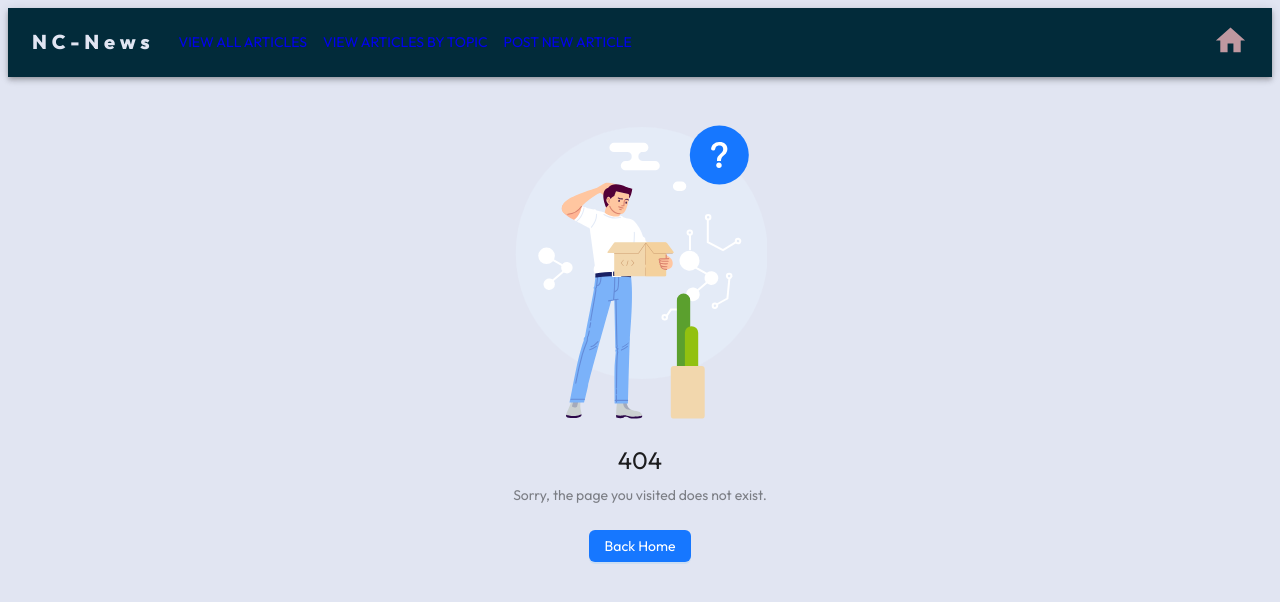
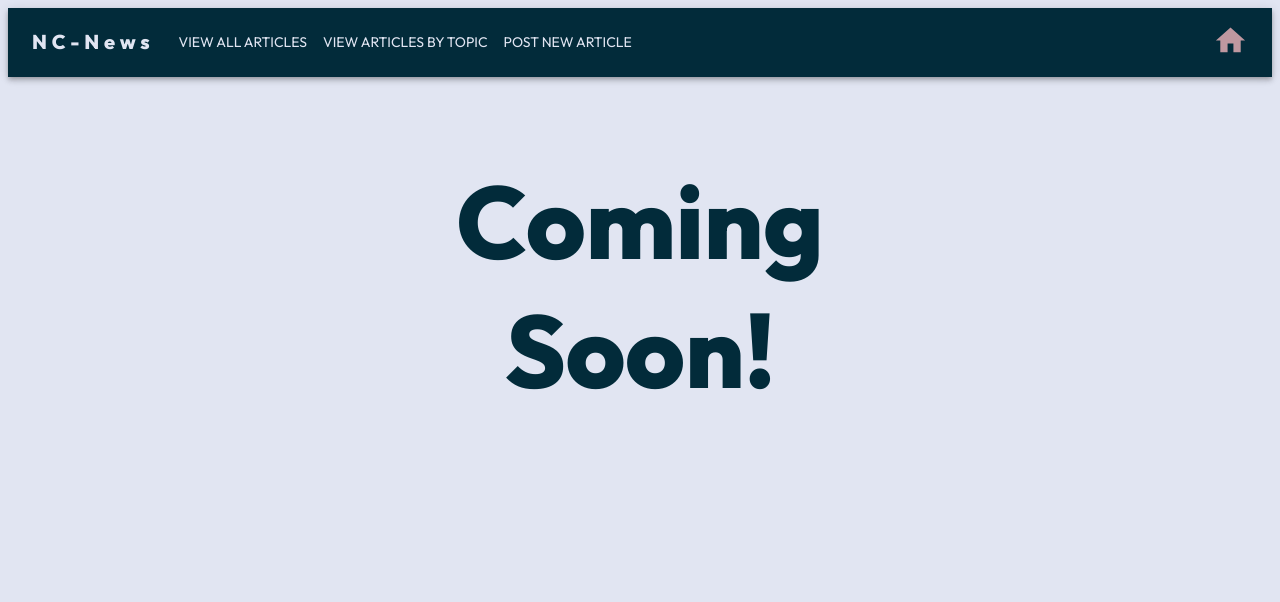
Before and after one commit to vh232/nc-news, a React (Vite) app: page /user_profile in a window 1280 px wide. Before the commit this address had no page. Shown: the top 602 px of the page. Built offline with nearby package versions, Linux system fonts and the light colour scheme.

Commit message:
add coming-soon page and fix styling of links in header

```diff
--- a/src/App.css
+++ b/src/App.css
@@ -24,6 +24,14 @@ html {
 a {
   text-decoration: none;
   text-align: center;
+}
+
+.coming-soon {
+  color:#022b3a;
+  text-align: center;
+  margin: auto;
+  font-size: 8vw;
+  margin-top: 10vh;
 }
 
 /* Landing-Page */
--- a/src/App.jsx
+++ b/src/App.jsx
@@ -9,6 +9,7 @@ import FilterByTopicPage from "./pages/FilterByTopicPage";
 import SortedArticlesList from "./components/SortedArticlesList";
 import { createTheme, ThemeProvider } from "@mui/material/styles";
 import RouteNotFound from "./error-handling/RouteNotFound";
+import ComingSoon from "./pages/ComingSoon";
 const myTheme = createTheme({
   palette: {
     mode: 'light',
@@ -41,6 +42,8 @@ function App() {
           <Route path="/articles" element={<ViewAllArticles />} />
           <Route path="/articles/:article_id" element={<ViewSingleArticle />} />
           <Route path="/topics" element={<FilterByTopicPage />} />
+          <Route path="/user_profile" element={<ComingSoon />} />
+          <Route path="/articles/post_new_article" element={<ComingSoon />} />
           <Route path="*" element={<RouteNotFound />}/>
         </Routes>
       </div>
--- a/src/components/Header.jsx
+++ b/src/components/Header.jsx
@@ -15,7 +15,7 @@ import MenuItem from '@mui/material/MenuItem';
 import AdbIcon from '@mui/icons-material/Adb';
 import HomeIcon from '@mui/icons-material/Home';
 
-const pages = [<Link to="/articles">View All Articles</Link>, <Link to="/topics">View Articles by Topic</Link>, <Link to="/">Post New Article</Link>];
+const pages = [<Link to="/articles" className='header-small-link'>View All Articles</Link>, <Link to="/topics" className='header-small-link'>View Articles by Topic</Link>, <Link to="/" className='header-small-link'>Post New Article</Link>];
 
 const Header = () => {
   const [anchorElNav, setAnchorElNav] = React.useState(null);
--- /dev/null
+++ b/src/pages/ComingSoon.jsx
@@ -0,0 +1,9 @@
+const ComingSoon = () => {
+    return (
+        <>
+        <h1 className="coming-soon">Coming Soon!</h1>
+        </>
+    )
+}
+
+export default ComingSoon
--- a/src/pages/LandingPage.jsx
+++ b/src/pages/LandingPage.jsx
@@ -11,8 +11,8 @@ const LandingPage = () => {
             <section className="left-hand-column">
             <button className="landing-page-button" onClick={() => {location.href="/articles"}}>View All Articles</button>
             <button onClick={() => {location.href="/topics"}}className="landing-page-button">View All Topics</button>
-            <button className="landing-page-button">Post a New Article</button>
-            <button className="landing-page-button">View Your Profile</button>
+            <button className="landing-page-button" onClick={() => {location.href="/articles/post_new_article"}}>Post a New Article</button>
+            <button className="landing-page-button" onClick={() => {location.href="/user_profile"}}>View Your Profile</button>
             </section>
         </div>
 
```
